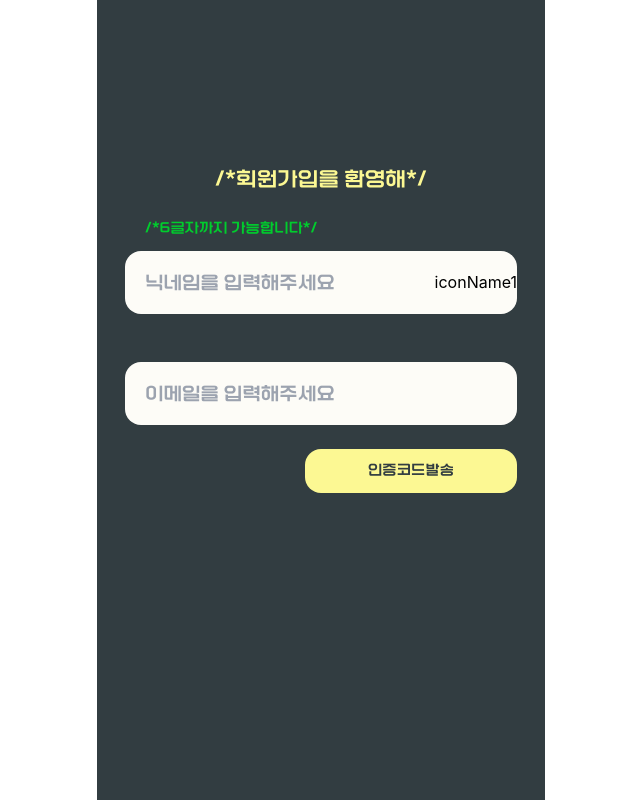
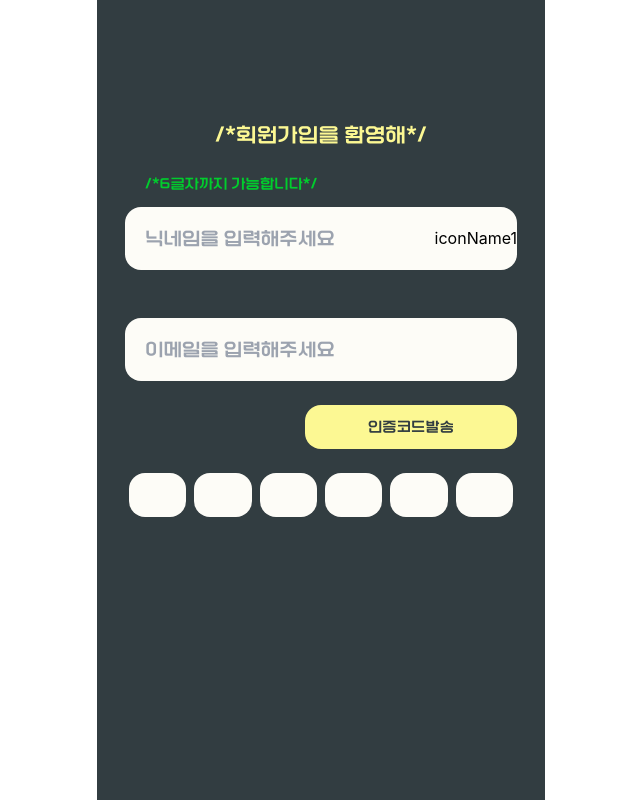
Before and after one commit to mato268/new_SNS, a React (Create React App) app in the folder newsns/: page /signUP in a window 1280 px wide. Shown: the whole page, without its empty margins (319-959 px from the left). Built offline with nearby package versions, Linux system fonts and the light colour scheme.

Commit message:
feat : 인증번호 input 구현

```diff
--- a/newsns/src/SignUpPage.tsx
+++ b/newsns/src/SignUpPage.tsx
@@ -68,6 +68,26 @@ export default function SignUpPage() {
           인증코드발송
         </Button>
       </div>
+      <div className="px-7 h-lg flex justify-between">
+        <div className="px-1">
+          <Input type="text" sizes="small" colors="white" variant="outline" />
+        </div>
+        <div className="px-1">
+          <Input type="text" sizes="small" colors="white" variant="outline" />
+        </div>
+        <div className="px-1">
+          <Input type="text" sizes="small" colors="white" variant="outline" />
+        </div>
+        <div className="px-1">
+          <Input type="text" sizes="small" colors="white" variant="outline" />
+        </div>
+        <div className="px-1">
+          <Input type="text" sizes="small" colors="white" variant="outline" />
+        </div>
+        <div className="px-1">
+          <Input type="text" sizes="small" colors="white" variant="outline" />
+        </div>
+      </div>
     </div>
   );
 }
--- a/newsns/src/components/Input.tsx
+++ b/newsns/src/components/Input.tsx
@@ -11,8 +11,7 @@ const inputForm = cva("", {
   variants: {
     sizes: {
       large: "text-large font-korea w-full h-lg",
-      medium: "text-base font-korea w-full h-lg",
-      small: "text-base font-korea w-full h-lg",
+      small: "text-base font-korea w-full h-sm",
     },
     colors: {
       white: "bg-white outline-0 indent-5",
```
